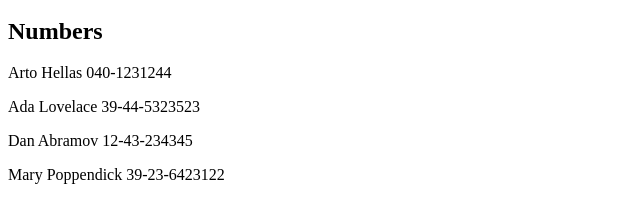
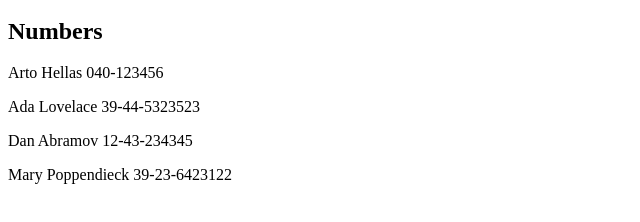
Before and after one commit to janjok/fullstackopen, a React (Vite) app in the folder osa2/puhelinluettelo/: page / in a window 1280 px wide. Shown: the part 220-442 px from the top of the page, without its empty margins (0-640 px from the left). Built offline with nearby package versions, Linux system fonts and the light colour scheme; data requests are answered from the project's data file.

Commit message:
o2 t2.11

```diff
--- /dev/null
+++ b/osa2/puhelinluettelo/db.json
@@ -0,0 +1,24 @@
+{
+  "persons":[
+    {
+      "name": "Arto Hellas",
+      "number": "040-123456",
+      "id": "1"
+    },
+    {
+      "name": "Ada Lovelace",
+      "number": "39-44-5323523",
+      "id": "2"
+    },
+    {
+      "name": "Dan Abramov",
+      "number": "12-43-234345",
+      "id": "3"
+    },
+    {
+      "name": "Mary Poppendieck",
+      "number": "39-23-6423122",
+      "id": "4"
+    }
+  ]
+}
--- a/osa2/puhelinluettelo/package.json
+++ b/osa2/puhelinluettelo/package.json
@@ -7,9 +7,11 @@
     "dev": "vite",
     "build": "vite build",
     "lint": "eslint .",
-    "preview": "vite preview"
+    "preview": "vite preview",
+    "server": "json-server -p 3001 db.json"
   },
   "dependencies": {
+    "axios": "^1.13.2",
     "react": "^19.2.0",
     "react-dom": "^19.2.0"
   },
@@ -22,6 +24,7 @@
     "eslint-plugin-react-hooks": "^7.0.1",
     "eslint-plugin-react-refresh": "^0.4.24",
     "globals": "^16.5.0",
+    "json-server": "^1.0.0-beta.3",
     "vite": "^7.2.4"
   }
 }
--- a/osa2/puhelinluettelo/src/App.jsx
+++ b/osa2/puhelinluettelo/src/App.jsx
@@ -1,18 +1,23 @@
-import { useState } from 'react'
+import { useState, useEffect } from 'react'
+import axios from 'axios'
 import Filter from './components/Filter'
 import Personform from './components/Personform'
 import Phonebook from './components/Phonebook'
 
 const App = () => {
-  const [persons, setPersons] = useState([
-    { name: 'Arto Hellas', number: '040-1231244' },
-    { name: 'Ada Lovelace', number: '39-44-5323523' },
-    { name: 'Dan Abramov', number: '12-43-234345' },
-    { name: 'Mary Poppendick', number: '39-23-6423122' }
-  ])
+  const [persons, setPersons] = useState([])
   const [newName, setNewName] = useState('')
   const [newNumber, setNewNumber] = useState('')
   const [filter, setFilter] = useState('')
+
+  useEffect(() => {
+    axios
+      .get('http://localhost:3001/persons')
+      .then(response => {
+        console.log(response)
+        setPersons(response.data)
+      })
+  }, [])
 
   return (
     <div>
```
Also changed, not shown: 1 other file (tests, documents, lock files or other folders).
